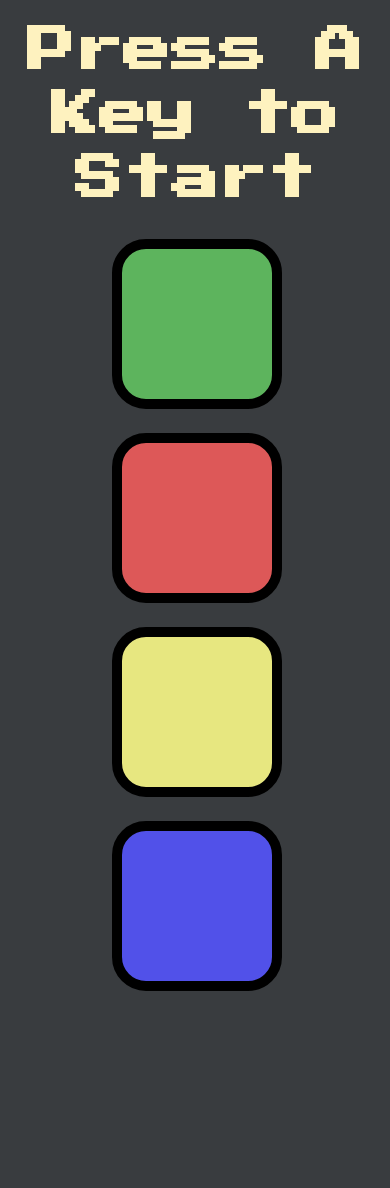
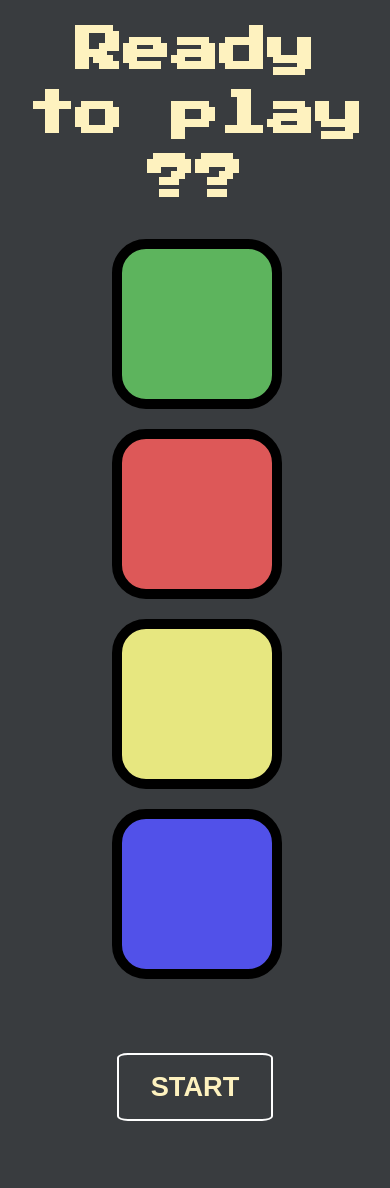
Before and after one commit to philippe76/Simon-Game, a plain HTML site: page index.html in a window 390 px wide. Before the commit the page ends 1013 px from the top, so only its background shows below. Drawn offline with nearby package versions, Linux system fonts and the light colour scheme.

Commit message:
add button to give game access on mobile screen too

```diff
--- a/game.js
+++ b/game.js
@@ -75,7 +75,7 @@ function checkAnswer(currentLevel){
         $('body').toggleClass('game-over');
         setTimeout( () => $('body').toggleClass('game-over'),200);
         setTimeout( () => $('.looser').toggle(), 800);
-        setTimeout( () =>  $('h1').toggle().text('Press A Key to Start').css('color', '#FEF2BF'), 800 );
+        setTimeout( () =>  $('h1').toggle().text('Ready to play ??').css('color', '#FEF2BF'), 800 );
     }
 }
 
@@ -83,8 +83,8 @@ function checkAnswer(currentLevel){
 
 //  beginning of the game  --> nextSequence()  //
 
-$(document).on('keydown',function(){
-    if($('h1').text() === 'Press A Key to Start'){
+$('.start button').on('click',function(){
+    if($('h1').text() === 'Ready to play ??'){
         setTimeout( () => nextSequence(), 500 );
         $('h1').text(level);
     }
--- a/index.html
+++ b/index.html
@@ -10,7 +10,7 @@
 
 <body>
 
-  <h1 class="level-title">Press A Key to Start</h1>
+  <h1 class="level-title">Ready to play ??</h1>
   <h2 class="level-title looser">GAME OVER !!!</h2>
   <div class="container">
     <div lass="row">
@@ -36,6 +36,9 @@
     </div>
 
   </div>
+  <div class="start">
+    <button>START</button>
+  </div>
 
 <script src="https://ajax.googleapis.com/ajax/libs/jquery/3.4.1/jquery.min.js"></script>
 <script src="game.js"></script>
--- a/styles.css
+++ b/styles.css
@@ -1,10 +1,10 @@
 body {
   text-align: center;
   background-color: #393c3f;
+  font-family: "Press Start 2P", cursive;
 }
 
 .level-title {
-  font-family: "Press Start 2P", cursive;
   font-size: 3rem;
   line-height: 4rem;
   margin: 5%;
@@ -72,3 +72,19 @@ body {
   box-shadow: 0 0 20px white;
   background-color: grey;
 }
+
+.start button {
+  margin: 4rem;
+  padding: 1rem 2rem;
+  border-radius: 7%;
+  background-color: #393c3f;
+  border: 2px solid white;
+  color: #fef2bf;
+  font-size: 1.7rem;
+  font-weight: bold;
+  outline: none;
+}
+
+.start button:active {
+  font-size: 1.9rem;
+}
```
